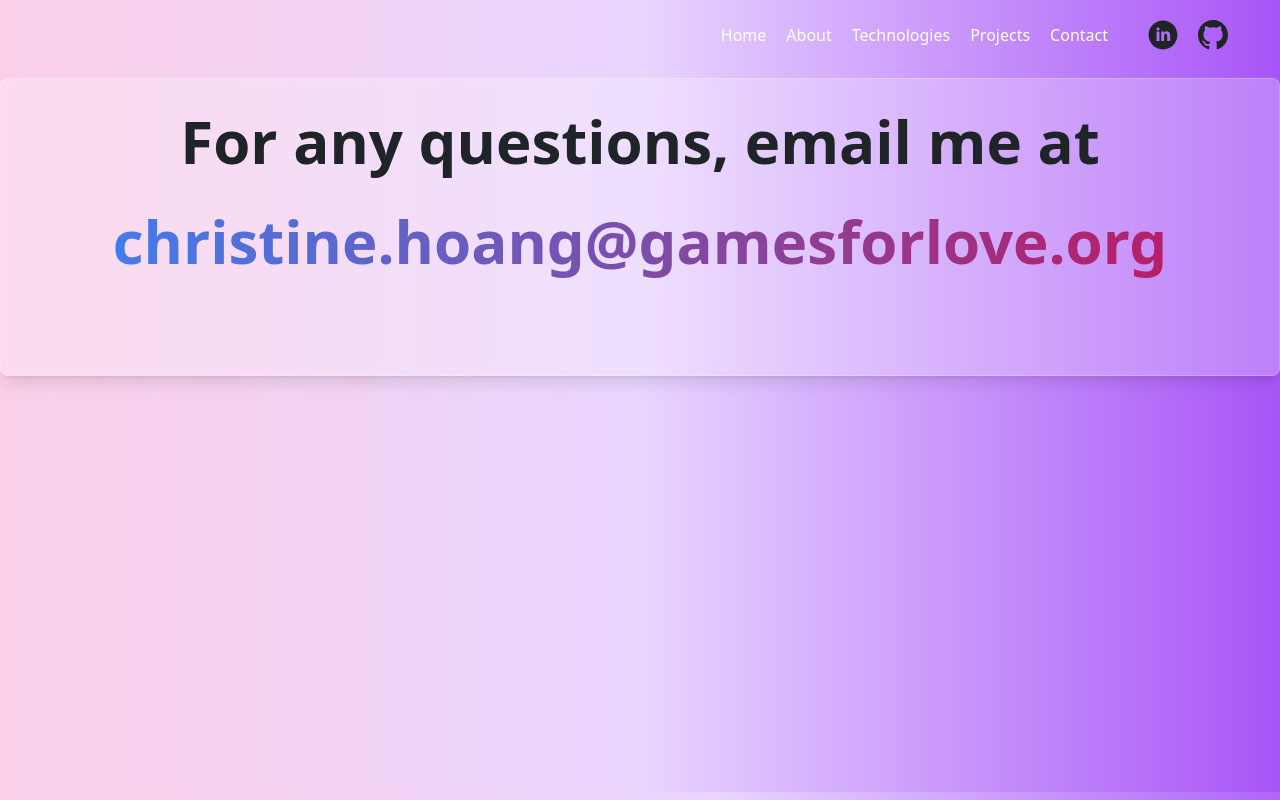
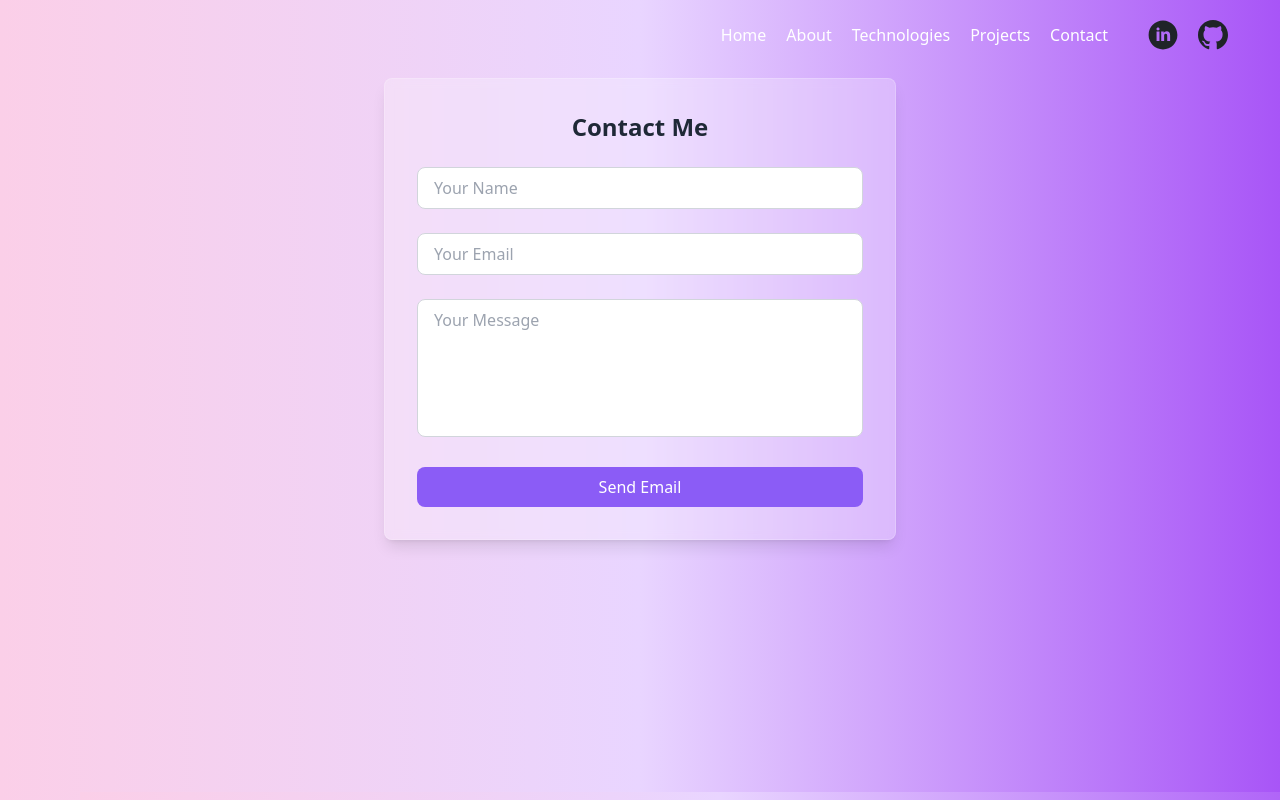
Before and after one commit to XINEXPORT/christinehoangportfolio, a React (Create React App) app: page /contact in a window 1280 px wide. Built offline with nearby package versions, Linux system fonts and the light colour scheme.

Commit message:
emailform and css created

```diff
--- a/package.json
+++ b/package.json
@@ -3,6 +3,7 @@
   "version": "0.1.0",
   "private": true,
   "dependencies": {
+    "@emailjs/browser": "^4.4.1",
     "@testing-library/jest-dom": "^5.16.4",
     "@testing-library/react": "^13.3.0",
     "@testing-library/user-event": "^13.5.0",
@@ -20,7 +21,6 @@
     "test": "react-scripts test",
     "eject": "react-scripts eject",
     "prettier": "prettier --write \"src/**/*.{js,jsx,ts,tsx,css,html}\""
-
   },
   "eslintConfig": {
     "extends": [
--- a/src/Pages/Contact.js
+++ b/src/Pages/Contact.js
@@ -1,33 +1,76 @@
-import React from "react";
-import { contactDetails } from "../Details";
+import React, { useState } from 'react';
+import emailjs from '@emailjs/browser';
 
-function Contact() {
-  const { email, phone } = contactDetails;
+const EmailForm = () => {
+  const [name, setName] = useState('');
+  const [email, setEmail] = useState('');
+  const [message, setMessage] = useState('');
+
+  const handleSubmit = (e) => {
+    e.preventDefault();
+
+    const serviceId = 'service_gilnphb';
+    const templateId = 'template_tj6slcj';
+    const publicKey = 'GVwpxX-t-a0VZM-8Q';
+
+    const templateParams = {
+      from_name: name,
+      from_email: email,
+      to_name: 'Christine',
+      message: message,
+    };
+
+    emailjs
+      .send(serviceId, templateId, templateParams, publicKey)
+      .then((response) => {
+        console.log('Email sent successfully!', response);
+        setName('');
+        setEmail('');
+        setMessage('');
+      })
+      .catch((error) => {
+        console.error('Error sending email:', error);
+      });
+  };
 
   return (
-    <main className="container mx-auto max-width section glass">
-      <h1 className="text-center text-2xl md:text-3xl lg:text-6xl text-dark-heading dark:text-light-heading font-semibold md:font-bold">
-        For any questions, email me at
+    <form
+      onSubmit={handleSubmit}
+      className="max-w-lg mx-auto bg-white p-6 rounded-lg shadow-lg space-y-6 glass"
+    >
+      <h1 className="text-2xl font-bold text-gray-800 text-center">
+        Contact Me
       </h1>
-      <h3
-        className="text-center text-l sm:text-2xl md:text-4xl lg:text-6xl
-        bg-gradient-to-r from-blue-500 to-pink-700 bg-clip-text text-transparent
-        font-semibold md:font-bold pt-5 md:pt-10 md:pb-6 break-words"
+      <input
+        type="text"
+        placeholder="Your Name"
+        value={name}
+        onChange={(e) => setName(e.target.value)}
+        className="w-full px-4 py-2 border border-gray-300 rounded-lg focus:outline-none focus:ring-2 focus:ring-violet-500"
+      />
+      <input
+        type="email"
+        placeholder="Your Email"
+        value={email}
+        onChange={(e) => setEmail(e.target.value)}
+        className="w-full px-4 py-2 border border-gray-300 rounded-lg focus:outline-none focus:ring-2 focus:ring-violet-500"
+      />
+      <textarea
+        cols="30"
+        rows="5"
+        placeholder="Your Message"
+        value={message}
+        onChange={(e) => setMessage(e.target.value)}
+        className="w-full px-4 py-2 border border-gray-300 rounded-lg focus:outline-none focus:ring-2 focus:ring-violet-500 resize-none"
+      ></textarea>
+      <button
+        type="submit"
+        className="w-full bg-violet-500 text-white py-2 px-4 rounded-lg hover:bg-violet-600 transition-colors duration-300"
       >
-        <a href={`mailto:${email}`}>{email}</a>
-      </h3>
+        Send Email
+      </button>
+    </form>
+  );
+};
 
-      <span className="text-center text-content text-xl font-light block"></span>
-
-      <h3
-        className="text-center text-3xl md:text-4xl lg:text-6xl
-        bg-gradient-to-r from-blue-500 to-pink-700 bg-clip-text text-transparent
-        font-semibold md:font-bold pt-2 md:py-6"
-      >
-        <a href={`tel:${phone}`}>{phone}</a>
-      </h3>
-    </main>
-  );
-}
-
-export default Contact;
+export default EmailForm;
```
Also changed, not shown: 1 other file (tests, documents, lock files or other folders).
